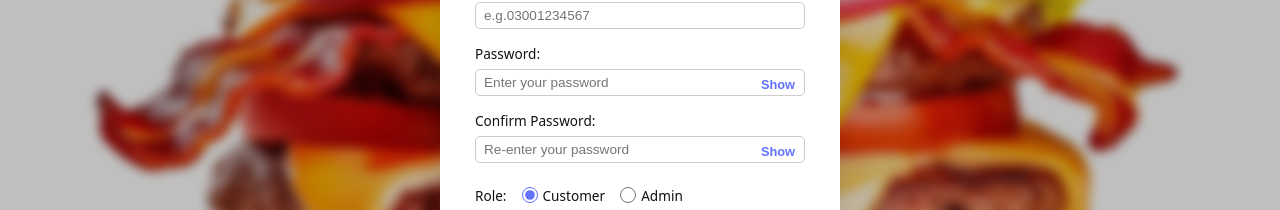
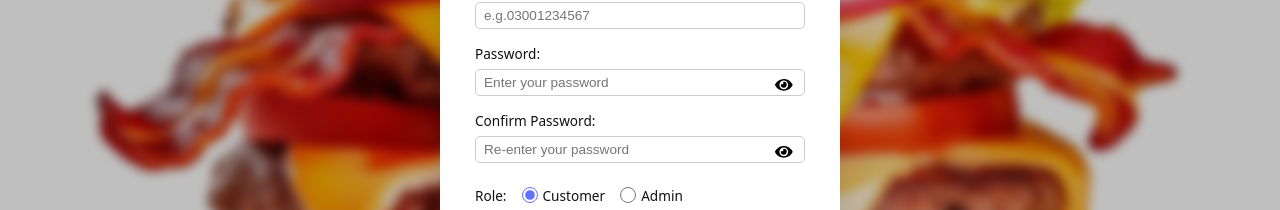
Before and after one commit to Eisha373/Bitezone, a React (Vite) app: page /signup in a window 1280 px wide. Shown: the part 360-570 px from the top of the page. Built offline with nearby package versions, Linux system fonts and the light colour scheme.

Commit message:
updated toggle button with SVG icons for professional look,added styling to it

```diff
--- a/package.json
+++ b/package.json
@@ -10,6 +10,7 @@
     "preview": "vite preview"
   },
   "dependencies": {
+    "icons": "^1.0.0",
     "react": "^19.2.8",
     "react-dom": "^19.2.8",
     "react-router-dom": "^7.11.0"
--- a/src/auth.css
+++ b/src/auth.css
@@ -208,11 +208,17 @@ margin-top:25px;
 
 .toggle-password-btn {
   position: absolute;
-  right: 10px;
+  right: 12px;
   background: none;
   border: none;
-  color: #6372fc;
-  font-size: 0.8rem;
-  font-weight: 600;
+  color: black;
   cursor: pointer;
+  display: flex;
+  align-items: center;
+  font-size: 1.1rem;
+  padding: 0;
 }
+
+.toggle-password-btn:hover {
+  color: #4a56e2;
+}
--- a/src/pages/auth/Login.jsx
+++ b/src/pages/auth/Login.jsx
@@ -1,6 +1,8 @@
 import { Link } from "react-router-dom";
 import { useNavigate } from "react-router-dom";
 import { useState } from "react";
+import { FaEye, FaEyeSlash } from "react-icons/fa";
+
 import "../../auth.css";
 
 export function Login() {
@@ -74,7 +76,7 @@ export function Login() {
     className="toggle-password-btn"
     onClick={() => setShowPassword(!showPassword)}
   >
-    {showPassword ? "Hide" : "Show"}
+    {showPassword ? <FaEyeSlash /> : <FaEye />}
   </button>
 </div>
           <button type="submit">Login</button>
--- a/src/pages/auth/Signup.jsx
+++ b/src/pages/auth/Signup.jsx
@@ -1,5 +1,6 @@
 import { Link, useNavigate } from "react-router-dom";
 import { useState } from "react";
+import { FaEye, FaEyeSlash } from "react-icons/fa";
 import "../../auth.css";
 
 export function Signup() {
@@ -119,7 +120,7 @@ const [showConfirmPassword, setShowConfirmPassword] = useState(false);
     className="toggle-password-btn"
     onClick={() => setShowPassword(!showPassword)}
   >
-    {showPassword ? "Hide" : "Show"}
+    {showPassword ? <FaEyeSlash /> : <FaEye />}
   </button>
 </div>
           <label htmlFor="confirm-password">Confirm Password:</label>
@@ -138,7 +139,7 @@ const [showConfirmPassword, setShowConfirmPassword] = useState(false);
     className="toggle-password-btn"
     onClick={() => setShowConfirmPassword(!showConfirmPassword)}
   >
-    {showConfirmPassword ? "Hide" : "Show"}
+    {showConfirmPassword ? <FaEyeSlash /> : <FaEye />}
   </button>
 </div>
 
```
Also changed, not shown: 1 other file (tests, documents, lock files or other folders).
